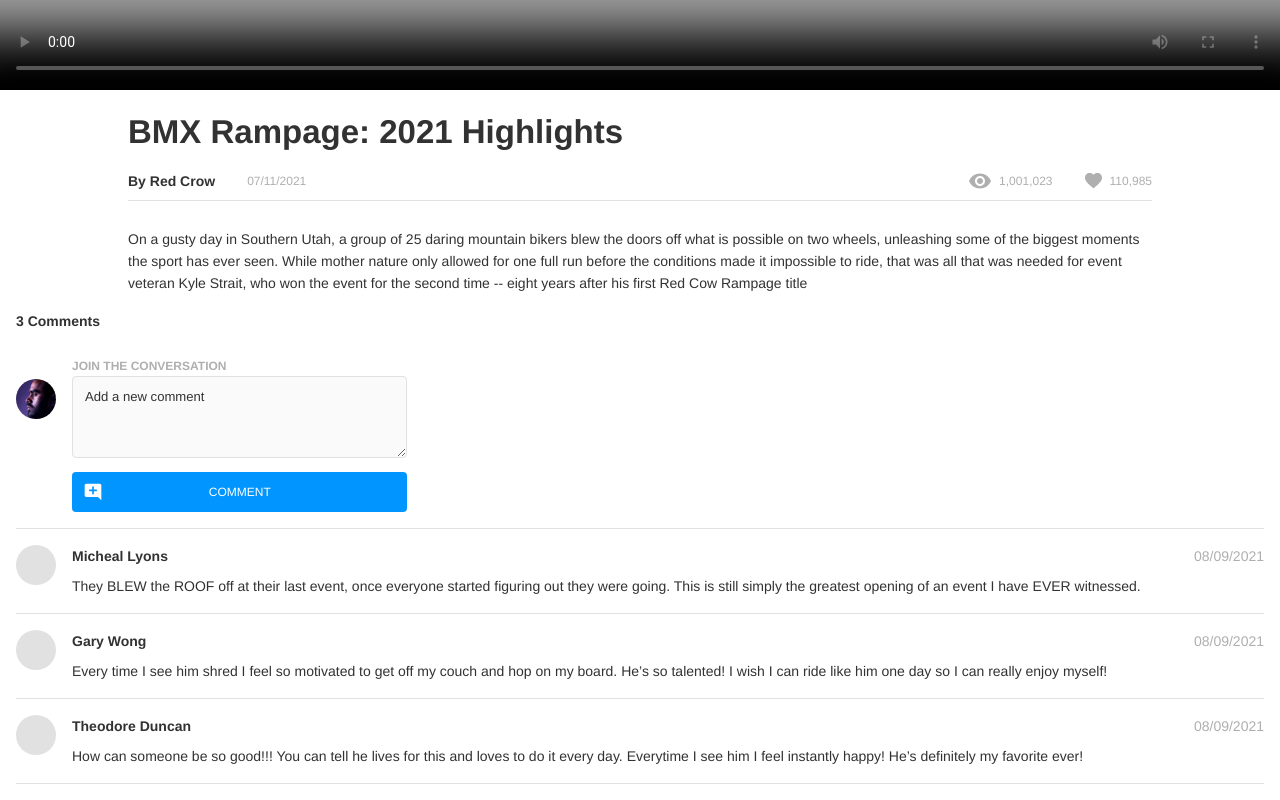
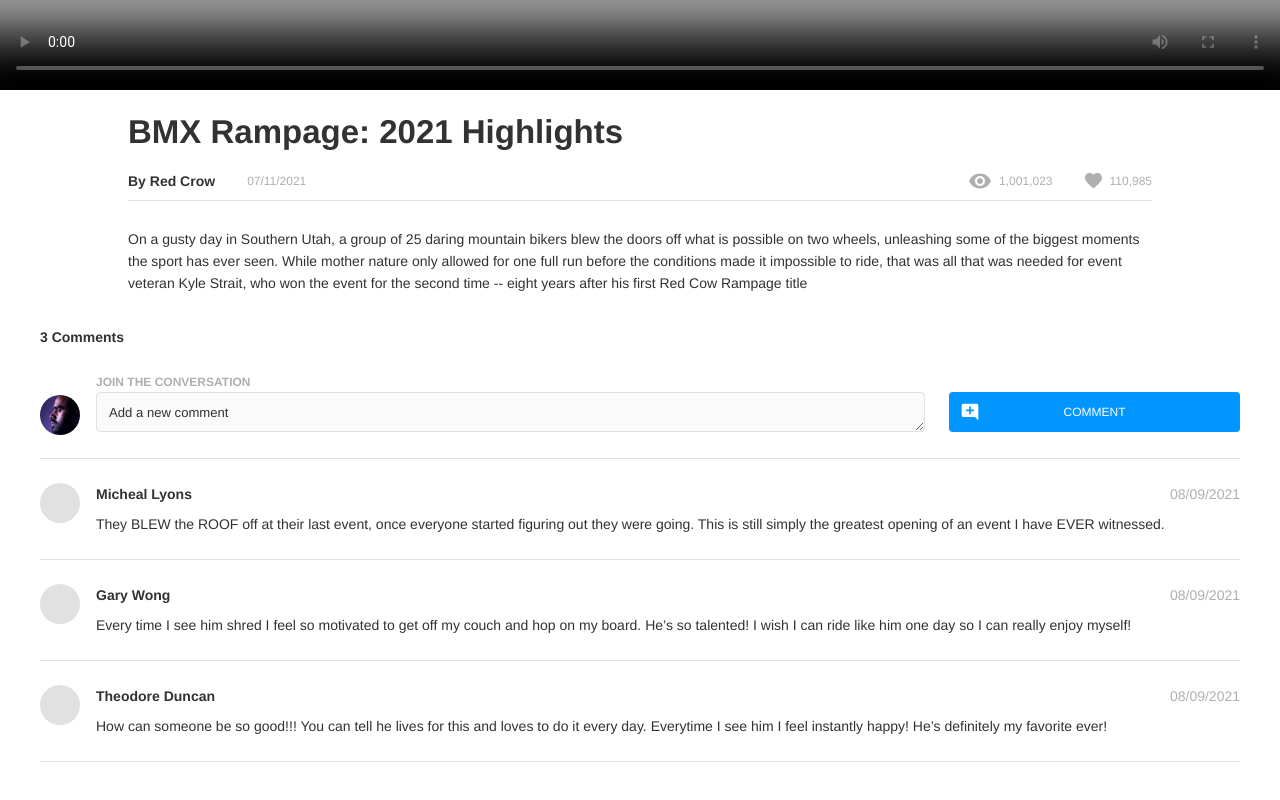
Before and after one commit to anitayawson/anita-yawson-brainflix, a React (Create React App) app: page / in a window 1280 px wide. Shown: the part 942-1742 px from the top of the page. After the commit the page ends 1720 px from the top, so only its background shows below. Built offline with nearby package versions, Linux system fonts and the light colour scheme.

Commit message:
Add responsive styling to comments component

```diff
--- a/src/components/CommentSection/CommentSection.js
+++ b/src/components/CommentSection/CommentSection.js
@@ -12,6 +12,7 @@ function CommentSection() {
           <label typeof="comment" className="form__input-label">
             Join the conversation
           </label>
+          <div className="form__tablet-flex-container">
             <textarea
               className="form__input"
               id="comment"
@@ -22,6 +23,7 @@ function CommentSection() {
               <img className="form__add-icon" src={addIcon} alt="add icon" />
               <span className="form__button-text">Comment</span>
             </button>
+          </div>
         </div>
       </form>
       <div className="comments-list">
--- a/src/components/CommentSection/CommentSection.scss
+++ b/src/components/CommentSection/CommentSection.scss
@@ -6,6 +6,11 @@
   padding-right: 1rem;
   padding-bottom: 1rem;
 
+  @include tablet {
+    padding-left: 2.5rem;
+    padding-right: 2.5rem;
+    padding-top: 1rem;
+  }
   &__subheader {
     @include sub-header;
   }
@@ -16,6 +21,18 @@
   margin-top: 1.5rem;
   padding-bottom: 1rem;
   border-bottom: $divider;
+
+  @include tablet {
+    width: 100%;
+  }
+
+  &__content-wrapper {
+    width: 100%;
+
+    @include tablet {
+      width: 100%;
+    }
+  }
 
   &__user-img {
     width: 2.5rem;
@@ -39,9 +56,21 @@
     background-color: $alabaster;
     margin-bottom: 0.6rem;
 
+    @include tablet {
+      height: 2.5rem;
+      overflow: hidden;
+    }
+
     &::placeholder {
       color: $brainflix-black;
       font-size: 0.82rem;
+    }
+  }
+
+  &__tablet-flex-container {
+    @include tablet {
+      display: flex;
+      width: 100%;
     }
   }
 
@@ -54,6 +83,11 @@
     display: flex;
     align-items: center;
     position: relative;
+
+    @include tablet {
+      width: 35%;
+      margin-left: 1.5rem;
+    }
   }
 
   &__add-icon {
@@ -76,6 +110,11 @@
   padding-top: 1rem;
   padding-bottom: 1rem;
   border-bottom: $divider;
+
+  @include tablet {
+    padding-top: 1.5rem;
+    padding-bottom: 1.5rem;
+  }
 
   &__avatar-placeholder {
     background-color: $mercury;
```
Lines whose indentation alone changed are shown as unchanged.
